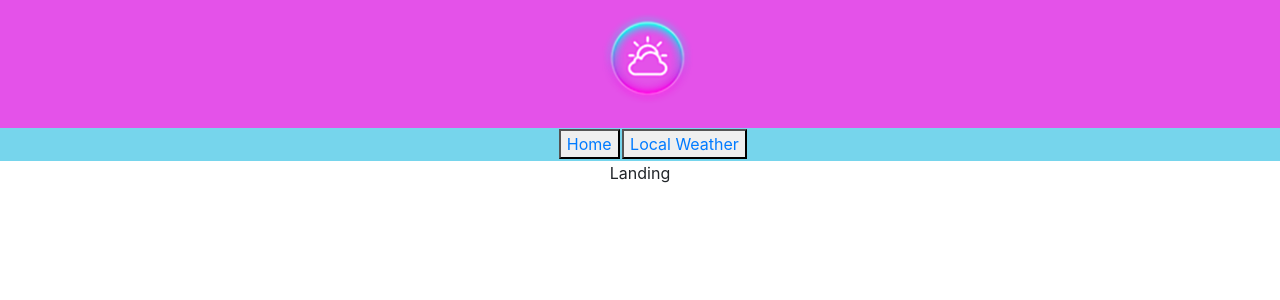
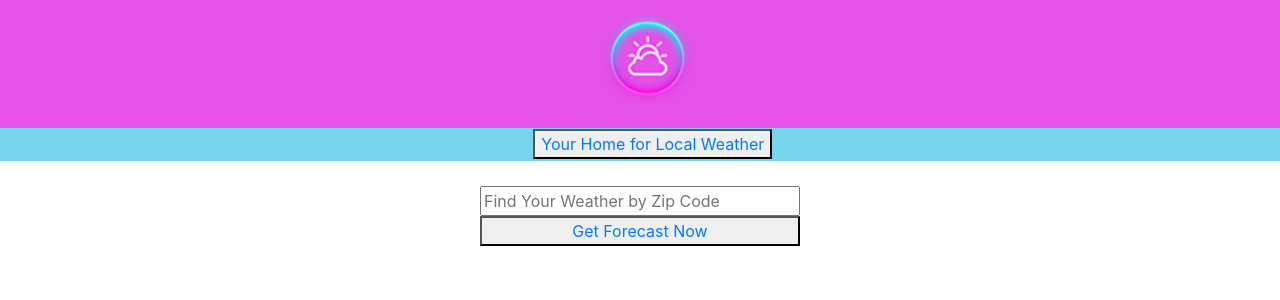
Before and after one commit to karapeoples/weather-app, a React (Create React App) app: page / in a window 1280 px wide. Shown: the top 300 px of the page. Built offline with nearby package versions, Linux system fonts and the light colour scheme.

Commit message:
Complete

```diff
--- a/package.json
+++ b/package.json
@@ -14,6 +14,7 @@
     "react-router": "^5.2.0",
     "react-router-dom": "^5.2.0",
     "react-scripts": "3.4.3",
+    "reactstrap": "^8.6.0",
     "redux": "^4.0.5",
     "redux-thunk": "^2.3.0"
   },
--- a/src/App.css
+++ b/src/App.css
@@ -1,5 +1,6 @@
 .App {
   text-align: center;
+
 }
 
 .App-header-top{
@@ -35,3 +36,13 @@
   width: 75%;
   margin: 0 auto;
 }
+
+button{
+  color: #007BFE;
+}
+form{
+  display: flex;
+  flex-direction: column;
+  width: 25%;
+  margin: 2% auto;
+}
--- a/src/components/ForecastCard.js
+++ b/src/components/ForecastCard.js
@@ -1,11 +1,12 @@
 import React from 'react'
+import {Row, Col} from 'reactstrap'
 
-const ForecastCard = ({forecast, localInfo}) => {
+const ForecastCard = ({forecast}) => {
   return (
-			<div >
+			<Row>
 				{forecast.map((info, index) => {
 					return (
-						<div key={index} className='weather-card'>
+            <Col sm='12' lg='3' key={index} className='weather-card'>
 							<h1>{info.date}</h1>
 							<div>
 								<img src={info.day.condition.icon} alt='nope' />
@@ -22,11 +23,11 @@ const ForecastCard = ({forecast, localInfo}) => {
 								<h4>Sunset: {info.astro.sunset}</h4>
 								<h4>MoonRise: {info.astro.moonrise}</h4>
 								<h4>MoonSet: {info.astro.moonset}</h4>
-							</div>
-						</div>
+                </div>
+						</Col>
 					)
 				})}
-			</div>
+			</Row>
 		)
 }
 
--- a/src/components/Landing.js
+++ /dev/null
@@ -1,11 +0,0 @@
-import React from 'react'
-
-const Landing = () => {
-  return (
-    <div>
-      Landing
-    </div>
-  )
-}
-
-export default Landing
--- a/src/components/Nav.js
+++ b/src/components/Nav.js
@@ -12,10 +12,7 @@ const Nav = () => {
 				</div>
 				<nav>
 					<button>
-						<Link to='/'>Home</Link>
-					</button>
-					<button>
-						<Link to='/forecast'>Local Weather</Link>
+						<Link to='/'>Your Home for Local Weather</Link>
 					</button>
 				</nav>
 			</div>
--- a/src/components/WeatherList.js
+++ b/src/components/WeatherList.js
@@ -3,6 +3,7 @@ import { useDispatch, useSelector } from 'react-redux'
 import { getLocalWeather, prepareData } from '../redux/actions'
 import WeatherCard from './WeatherCard'
 import ForecastCard from './ForecastCard'
+import{Progress} from 'reactstrap'
 
 
 
@@ -35,27 +36,35 @@ const WeatherList = () => {
 					<section>
 						<form>
 							<input type='text' value={zip} name='zip' placeholder='Find Your Weather by Zip Code' onChange={handleChange} />
-							<button onClick={handleSubmit}>Forecast Now</button>
+							<button onClick={handleSubmit}>Get Forecast Now</button>
 						</form>
 					</section>
 				) : (
 					<section>
 						{data ? (
-							<div> **The INFO is Coming** </div>
+							<div>
+								<Progress multi>
+									<Progress striped bar value='10' />
+									<Progress striped bar color='success' value='30' />
+									<Progress striped bar color='warning' value='20' />
+									<Progress striped bar color='danger' value='20' />
+								</Progress>
+							</div>
 						) : (
 							<section>
 								<br />
 								{localInfo.map((info, index) => {
 									return (
-										<div key={index}>
+										<div key={index} className='weather-card'>
 											<h1>
 												{info.name}, {info.region}
 											</h1>
 											<h5>{info.localtime}</h5>
+											<WeatherCard weather={weather} image={image} localInfo={localInfo} />
 										</div>
 									)
 								})}
-								<WeatherCard weather={weather} image={image} localInfo={localInfo} />
+
 								<br />
 								<ForecastCard forecast={forecast} localInfo={localInfo} />
 							</section>
--- a/src/utils/Routes.js
+++ b/src/utils/Routes.js
@@ -1,14 +1,12 @@
 import React from 'react'
 import { Route } from 'react-router'
-import Landing from '../components/Landing'
 import WeatherDash from '../components/WeatherDash'
 
 
 const Routes = () => {
   return (
     <div>
-      <Route exact path='/' component={Landing} />
-      <Route path='/forecast' component={WeatherDash} />
+      <Route exact path='/' component={WeatherDash} />
     </div>
   )
 }
```
Also changed, not shown: 1 other file (tests, documents, lock files or other folders).
